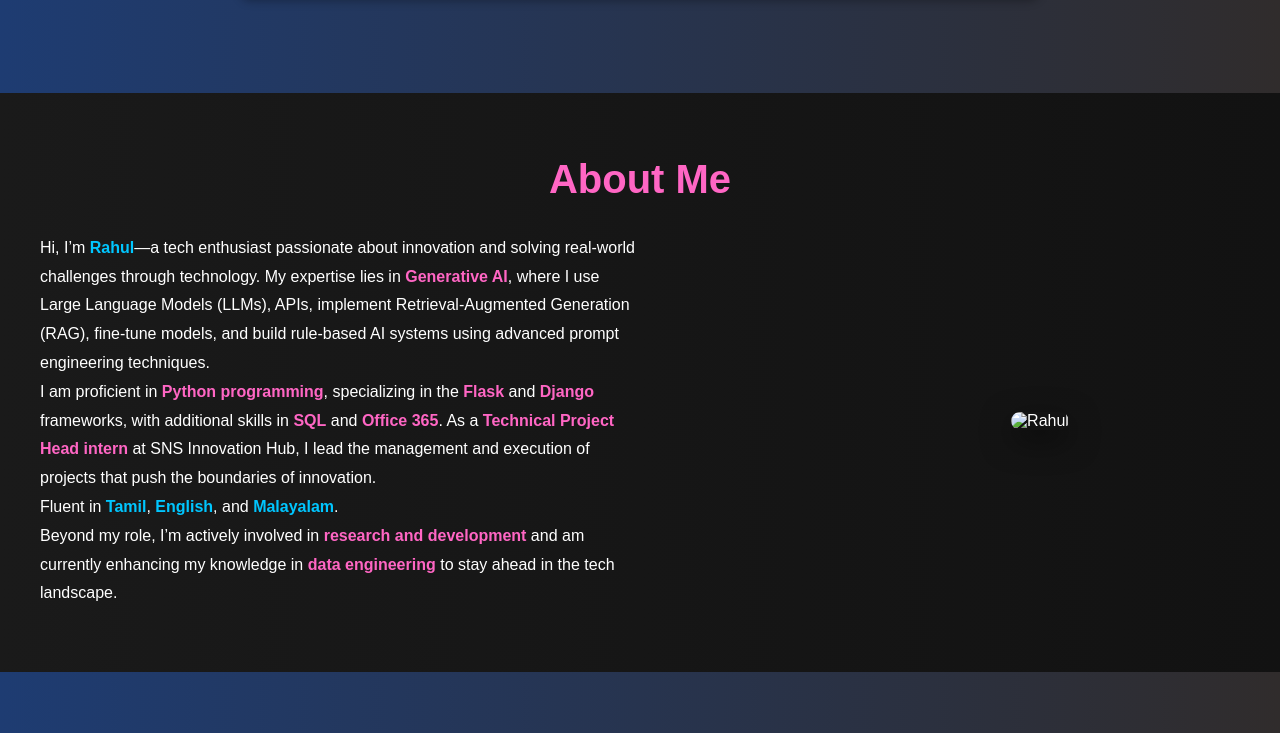
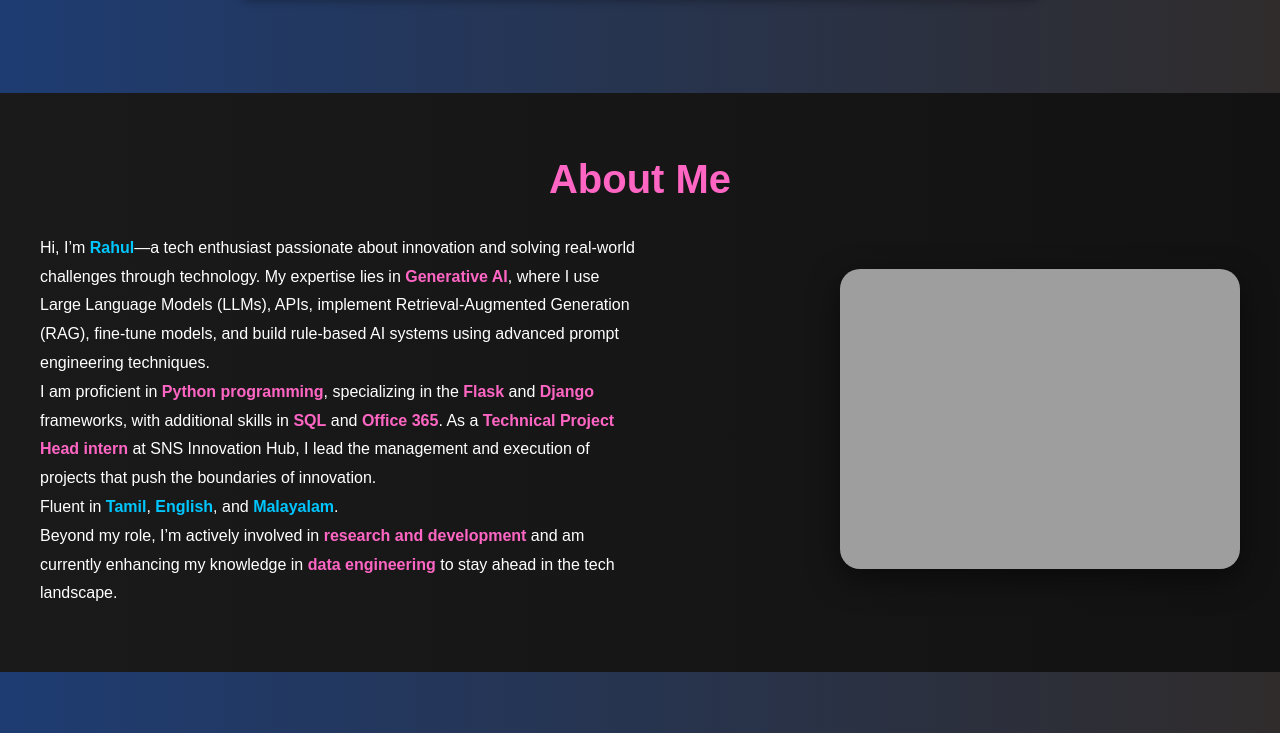
Before and after one commit to RahulPurusothaman/Portfolio, a plain HTML site: page index.html in a window 1280 px wide. Shown: the part 583-1316 px from the top of the page. Drawn offline with Linux system fonts and the light colour scheme; the site is published under a folder, as on GitHub Pages, so addresses that start at the root find nothing.

Commit message:
Update index.html

```diff
--- a/index.html
+++ b/index.html
@@ -68,7 +68,7 @@
           </p>
         </div>
         <div class="about-image">
-          <img src="/Portfolio/img/rahul.PNG" alt="Rahul">
+          <img src="./img/rahul.PNG" alt="Rahul">
         </div>
       </div>
     </div>
```
